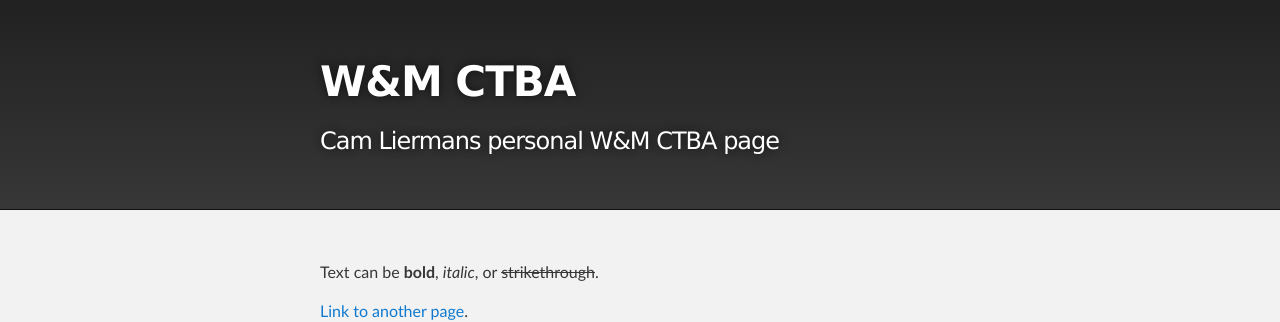
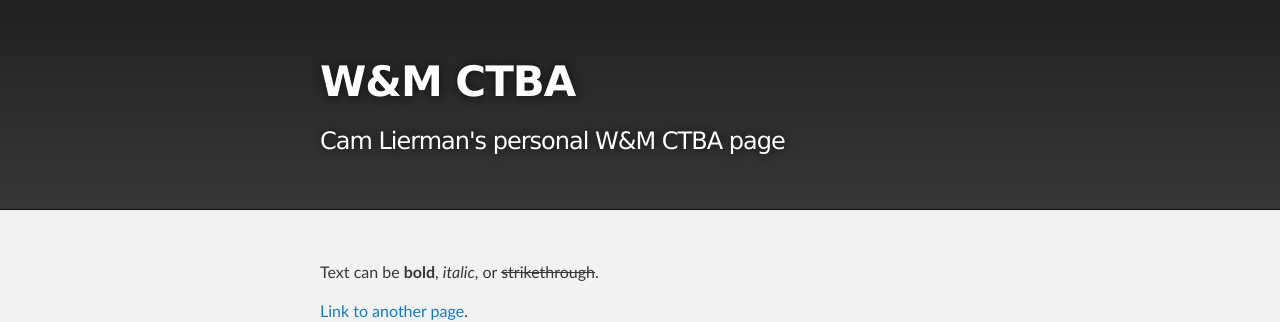
Before and after one commit to lierjet02/lierjet02.github.io, a Jekyll site: the page built from index.md, in a window 1280 px wide and 900 px high. Shown: the top 322 px of the window. Built offline with Jekyll 4.4.1, drawn with Linux system fonts in a browser that asks for light colours; our own code applies the rules of GitHub Pages for plain Markdown files.

Commit message:
Update _config.yml

```diff
--- a/_config.yml
+++ b/_config.yml
@@ -1,5 +1,5 @@
 title: W&M CTBA
-description: Cam Liermans personal W&M CTBA page
+description: Cam Lierman's personal W&M CTBA page
 show_downloads: false
 google_analytics:
 theme: jekyll-theme-slate
```
